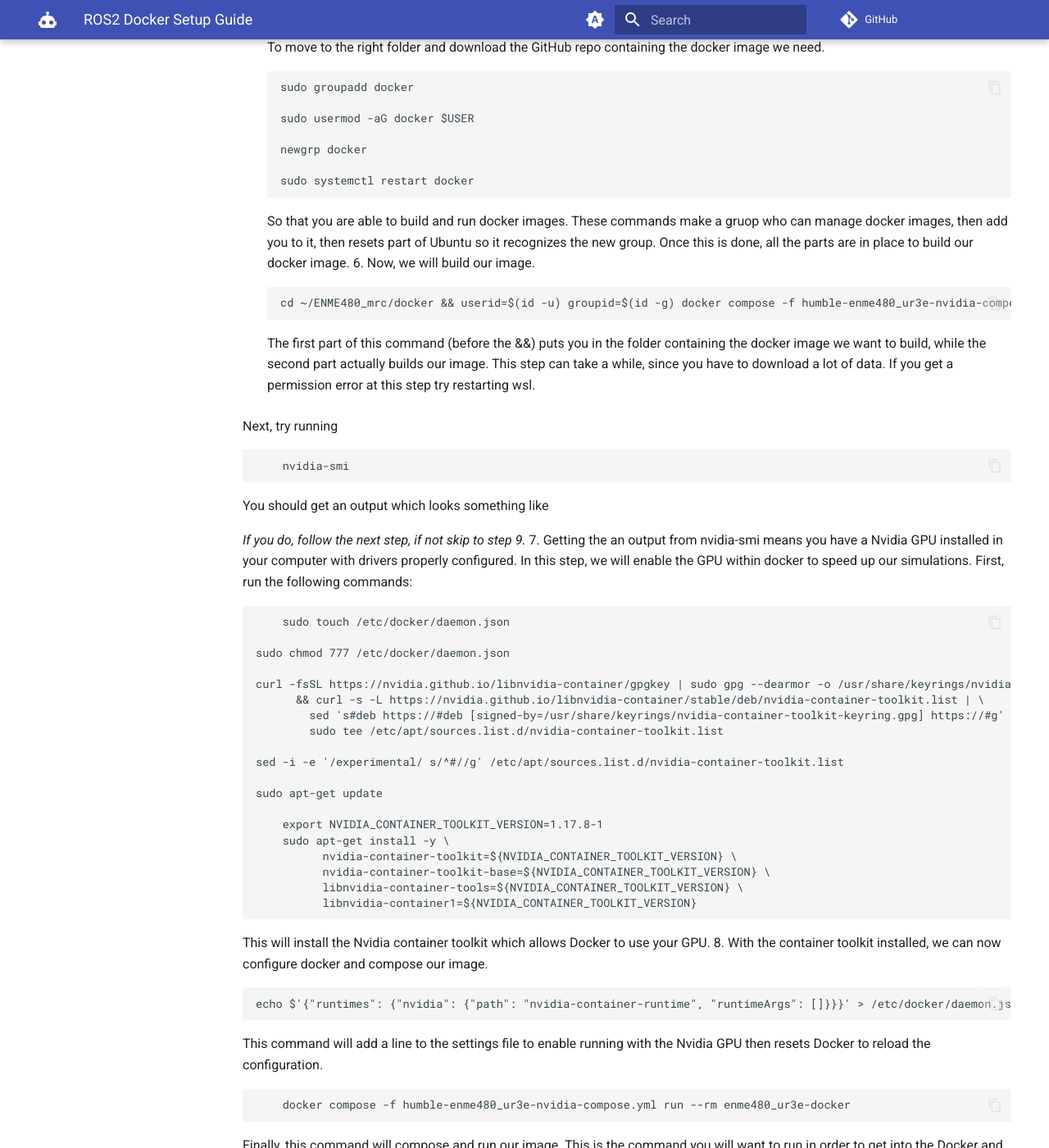
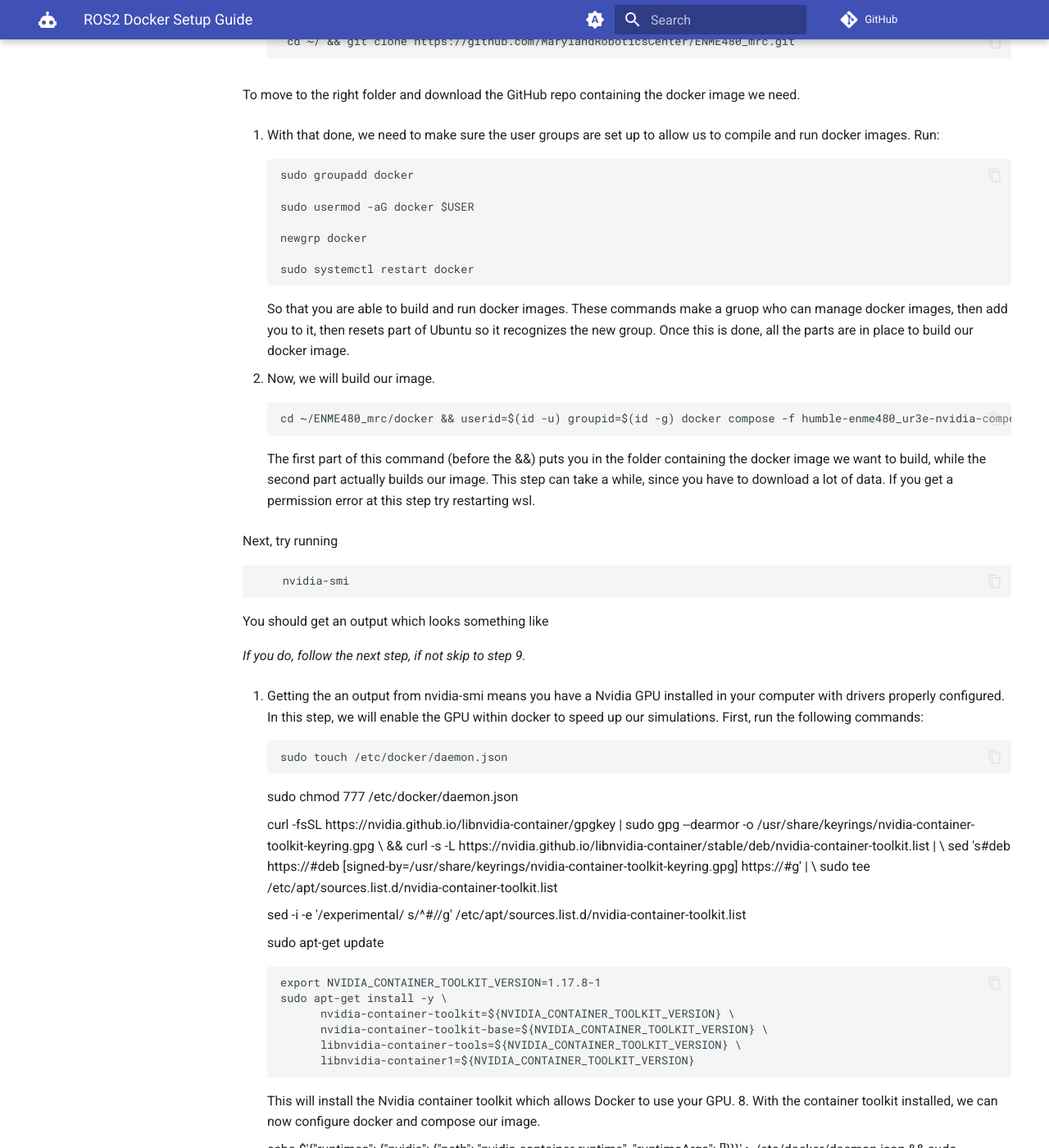
Before and after one commit to ENME480/enme480.github.io, an MkDocs documentation site: the page built from docs/ROS Setup.md, in a window 1280 px wide and 1400 px high, scrolled down 1307 px. Shown: the whole window at 82% size. Built offline with MkDocs 1.6.1 and Material for MkDocs 9.7.7, drawn with Linux system fonts in a browser that asks for light colours; plug-ins that fetch from the network failed and are left out; comment, search, counter and statistics services are not loaded; the version menu is left out; some of the changed text lies outside the part shown.

Commit message:
whitespace fixes and numbering changes

```diff
--- a/docs/ROS Setup.md
+++ b/docs/ROS Setup.md
@@ -34,8 +35,13 @@
         sudo apt install -y docker-ce docker-ce-cli containerd.io docker-buildx-plugin docker-compose-plugin git python-is-python3 docker
 This command will install docker (which we use to standarize everyones ROS installation), git (which we use to sync code across computers) and remaps the name "python3" to "python" to make Ubuntu happier when running our code.
 
+4. Now, we will download the code from GitHub. To do this, run:
+
          cd ~/ && git clone https://github.com/MarylandRoboticsCenter/ENME480_mrc.git
+
 To move to the right folder and download the GitHub repo containing the docker image we need.
+
+5. With that done, we need to make sure the user groups are set up to allow us to compile and run docker images. Run:
 
         sudo groupadd docker
 
@@ -45,6 +51,7 @@
 
         sudo systemctl restart docker
 So that you are able to build and run docker images. These commands make a gruop who can manage docker images, then add you to it, then resets part of Ubuntu so it recognizes the new group. Once this is done, all the parts are in place to build our docker image.
+
 6. Now, we will build our image.
 
         cd ~/ENME480_mrc/docker && userid=$(id -u) groupid=$(id -g) docker compose -f humble-enme480_ur3e-nvidia-compose.yml build
@@ -56,6 +63,7 @@
 You should get an output which looks something like
 
 *If you do, follow the next step, if not skip to step 9.*
+
 7. Getting the an output from nvidia-smi means you have a Nvidia GPU installed in your computer with drivers properly configured. In this step, we will enable the GPU within docker to speed up our simulations. First, run the following commands:
 
         sudo touch /etc/docker/daemon.json
```
Also changed, not shown: other parts of docs/ROS Setup.md (+2 -1 lines).
